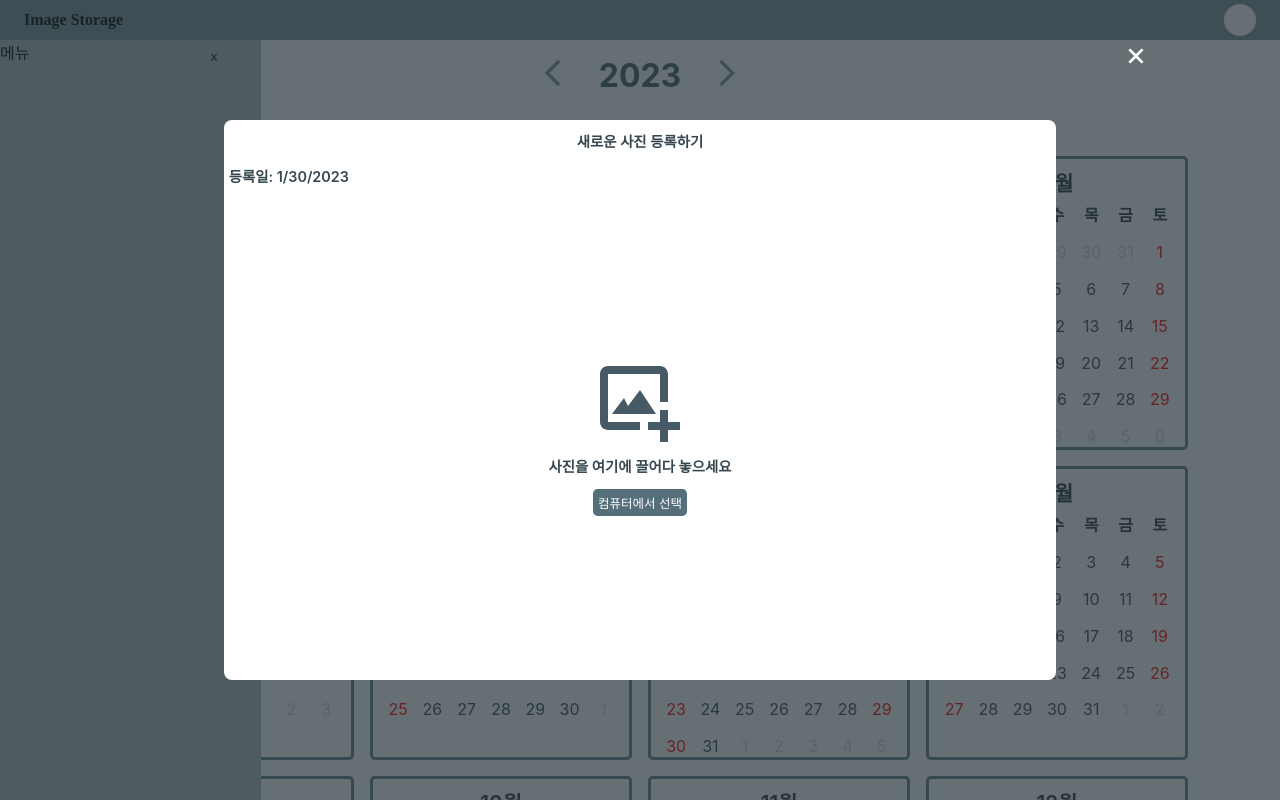
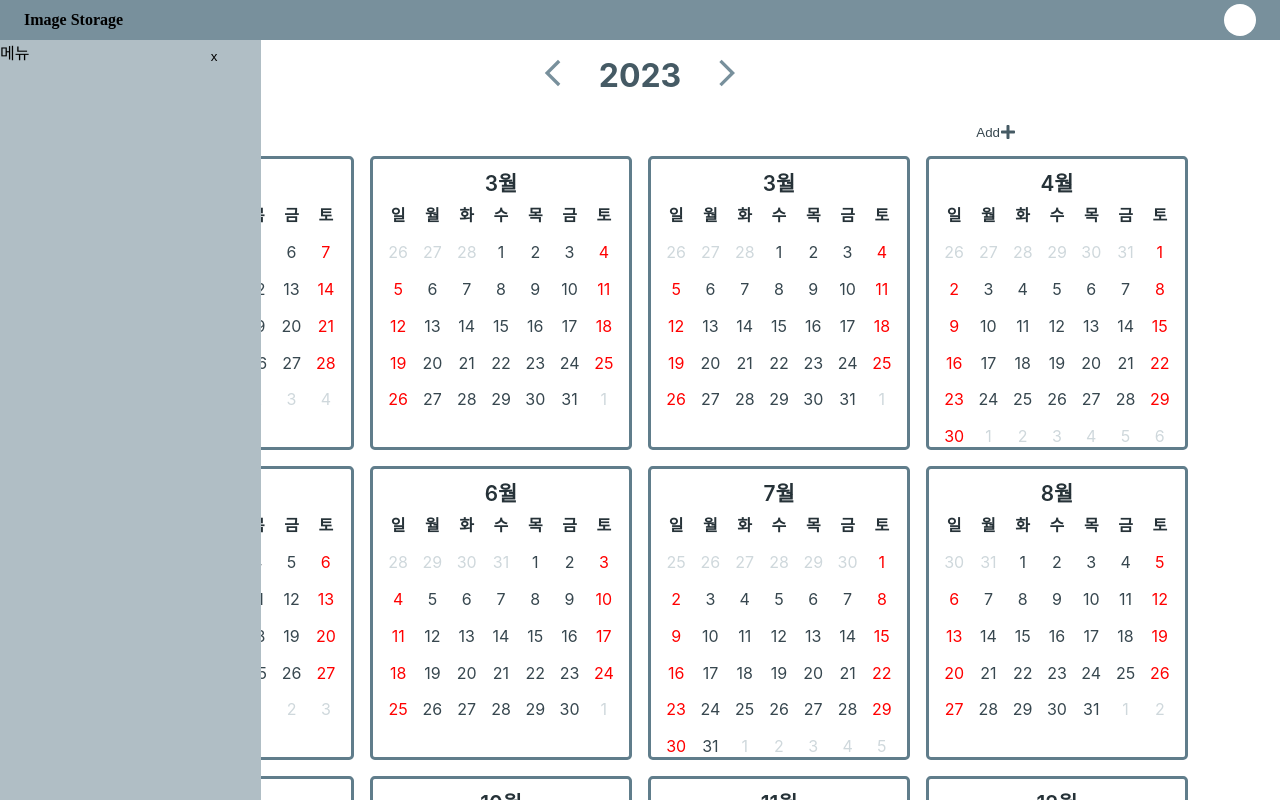
Before and after one commit to dohun2/image-storage, a React (Create React App) app in the folder front/: page / in a window 1280 px wide. Shown: the top 800 px of the page. Built offline with nearby package versions, Linux system fonts and the light colour scheme.

Commit message:
Feat: AddImageModal 열고 닫기

```diff
--- a/front/src/components/AddImageModal.js
+++ b/front/src/components/AddImageModal.js
@@ -1,15 +1,16 @@
 import Color from '../utils/color';
 import styled from 'styled-components';
 import { useRecoilValue } from 'recoil';
-import currentDay from '../recoil/atoms';
+import { selectedDayState } from '../recoil/atoms';
 import { BiImageAdd, BiX } from 'react-icons/bi';
 
-const AddImageModal = () => {
-  const selectedDay = useRecoilValue(currentDay);
+const AddImageModal = ({ toggleAddImageModal }) => {
+  const selectedDay = useRecoilValue(selectedDayState);
+
   return (
     <Container>
-      <ModalbackGround />
-      <BiX className="close-icon" />
+      <ModalbackGround onClick={toggleAddImageModal} />
+      <BiX onClick={toggleAddImageModal} className="close-icon" />
       <ModalBox>
         <h5>새로운 사진 등록하기</h5>
         <p>등록일: {selectedDay.toLocaleDateString()}</p>
--- a/front/src/components/Calendar.js
+++ b/front/src/components/Calendar.js
@@ -3,10 +3,10 @@ import styled from 'styled-components';
 import { format, startOfMonth, endOfMonth, startOfWeek, endOfWeek, addDays, isSameMonth, isSameDay } from 'date-fns';
 import Color from '../utils/color';
 import { useRecoilState } from 'recoil';
-import currentDay from '../recoil/atoms';
+import { selectedDayState } from '../recoil/atoms';
 
 const Calendar = ({ curMonth }) => {
-  const [selectedDay, setSelectedDay] = useRecoilState(currentDay);
+  const [selectedDay, setSelectedDay] = useRecoilState(selectedDayState);
   const week = ['일', '월', '화', '수', '목', '금', '토'];
 
   const days = useCallback(() => {
--- a/front/src/pages/Home.js
+++ b/front/src/pages/Home.js
@@ -1,25 +1,34 @@
-import { useCallback, useState } from 'react';
+import { useCallback } from 'react';
 import styled from 'styled-components';
+import { MdOutlineArrowBackIos, MdOutlineArrowForwardIos } from 'react-icons/md';
+import { FaPlus } from 'react-icons/fa';
+import Color from '../utils/color';
+import { useRecoilState } from 'recoil';
+import { selectedYearState, showAddImageModalState } from '../recoil/atoms';
+
 import NavigationBar from '../components/NavigationBar';
 import Sidebar from '../components/Sidebar';
 import Calendar from '../components/Calendar';
 import AddImageModal from '../components/AddImageModal';
-import { MdOutlineArrowBackIos, MdOutlineArrowForwardIos } from 'react-icons/md';
-import { FaPlus } from 'react-icons/fa';
-import Color from '../utils/color';
 
 const Home = () => {
-  const year = new Date().getFullYear();
-  const [crrYear, setCrrYear] = useState(year);
+  const [crrYear, setCrrYear] = useRecoilState(selectedYearState);
+  const [showAddImageModal, setShowAddImageModal] = useRecoilState(showAddImageModalState);
+
   const month = [0, 1, 2, 3, 4, 5, 6, 7, 8, 9, 10, 11];
 
   const onClickLeftBtn = useCallback(() => {
     setCrrYear((e) => e - 1);
-  }, []);
+  }, [setCrrYear]);
 
   const onClickRightBtn = useCallback(() => {
     setCrrYear((e) => e + 1);
-  }, []);
+  }, [setCrrYear]);
+
+  const toggleAddImageModal = useCallback(() => {
+    console.log('11');
+    setShowAddImageModal((e) => !e);
+  }, [setShowAddImageModal]);
 
   return (
     <div>
@@ -35,7 +44,7 @@ const Home = () => {
         </button>
       </TimeBar>
       <ButtonBar>
-        <AddButton>
+        <AddButton onClick={toggleAddImageModal}>
           <span>Add</span>
           <FaPlus size={'1rem'} color={Color[700]} />
         </AddButton>
@@ -45,7 +54,7 @@ const Home = () => {
           <Calendar key={i} curMonth={new Date(new Date(new Date().setFullYear(crrYear)).setMonth(v))} />
         ))}
       </CalendarContainer>
-      <AddImageModal />
+      {showAddImageModal && <AddImageModal toggleAddImageModal={toggleAddImageModal} />}
     </div>
   );
 };
--- a/front/src/recoil/atoms.js
+++ b/front/src/recoil/atoms.js
@@ -1,8 +1,16 @@
 import { atom } from 'recoil';
 
-const currentDay = atom({
-  key: 'currentDay',
+export const selectedDayState = atom({
+  key: 'selectedDay',
   default: new Date(),
 });
 
-export default currentDay;
+export const selectedYearState = atom({
+  key: 'selectedYear',
+  default: new Date().getFullYear(),
+});
+
+export const showAddImageModalState = atom({
+  key: 'showAddImageModal',
+  default: false,
+});
```
